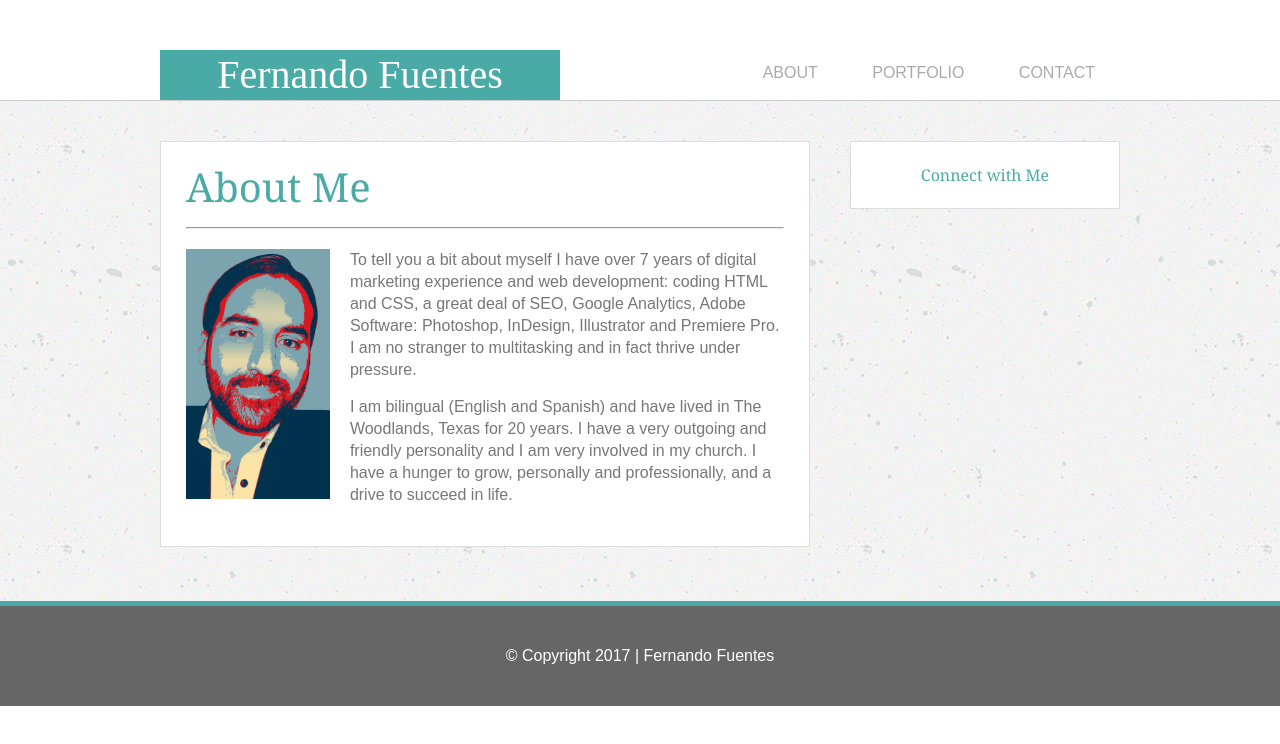
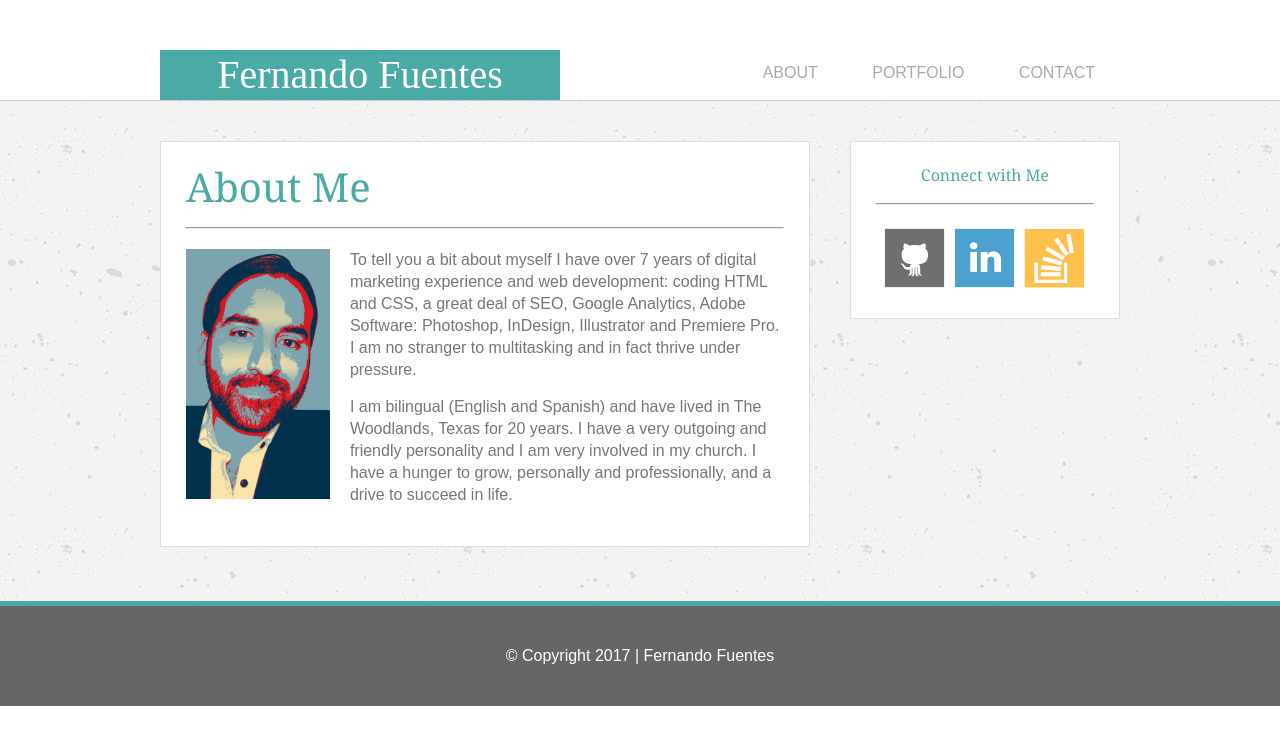
Before and after one commit to fernandofuentes/Basic-Portfolio, a plain HTML site: page index.html in a window 1280 px wide. Drawn offline with Linux system fonts and the light colour scheme.

Commit message:
modified html and css

```diff
--- a/assets/css/style.css
+++ b/assets/css/style.css
@@ -181,6 +181,22 @@ aside {
     float: right;
 }
 
+aside p {
+    text-align: center;
+}
+
+aside img {
+    width: 30%;
+}
+
+aside a img {
+    opacity: .7;
+}
+
+aside a:hover img {
+    opacity: 1;
+}
+
 
 
 
--- a/index.html
+++ b/index.html
@@ -36,6 +36,12 @@
             <!-- SIDEBAR -->
             <aside class="connect">
                 <h3>Connect with Me</h3>
+                <hr>
+                <p>
+                	<a href="https://github.com/fernandofuentes" target="_blank"><img src="assets/images/github-icon.png"></a>
+                	<a href="https://www.linkedin.com/in/fernandoalexisfuentes/" target="_blank"><img src="assets/images/linkedin-icon.png"></a>
+                	<a href="https://stackoverflow.com/users/8535866/fernando-fuentes" target="_blank"><img src="assets/images/stackoverflow-icon.png"></a>
+                </p>
             </aside>
         </div>
     </div>
```
Also changed, not shown: assets/css/style-min.css (+1 -1 lines).
